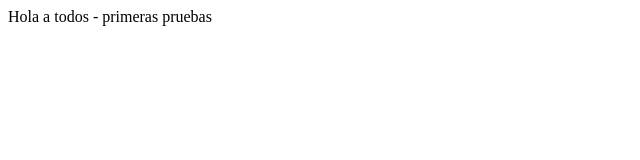
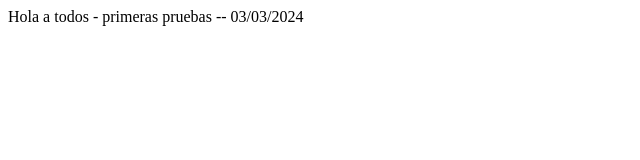
Before and after one commit to elReydelBit/Curso-primera, a plain HTML site: page index.html in a window 1280 px wide. Shown: the whole page, without its empty margins (0-640 px from the left). Drawn offline with Linux system fonts and the light colour scheme.

Commit message:
Prueba 2 - por la tarde

```diff
--- a/index.html
+++ b/index.html
@@ -6,6 +6,6 @@
     <title>Document</title>
 </head>
 <body>
-    Hola a todos - primeras pruebas
+    Hola a todos - primeras pruebas -- 03/03/2024
 </body>
 </html>
```
